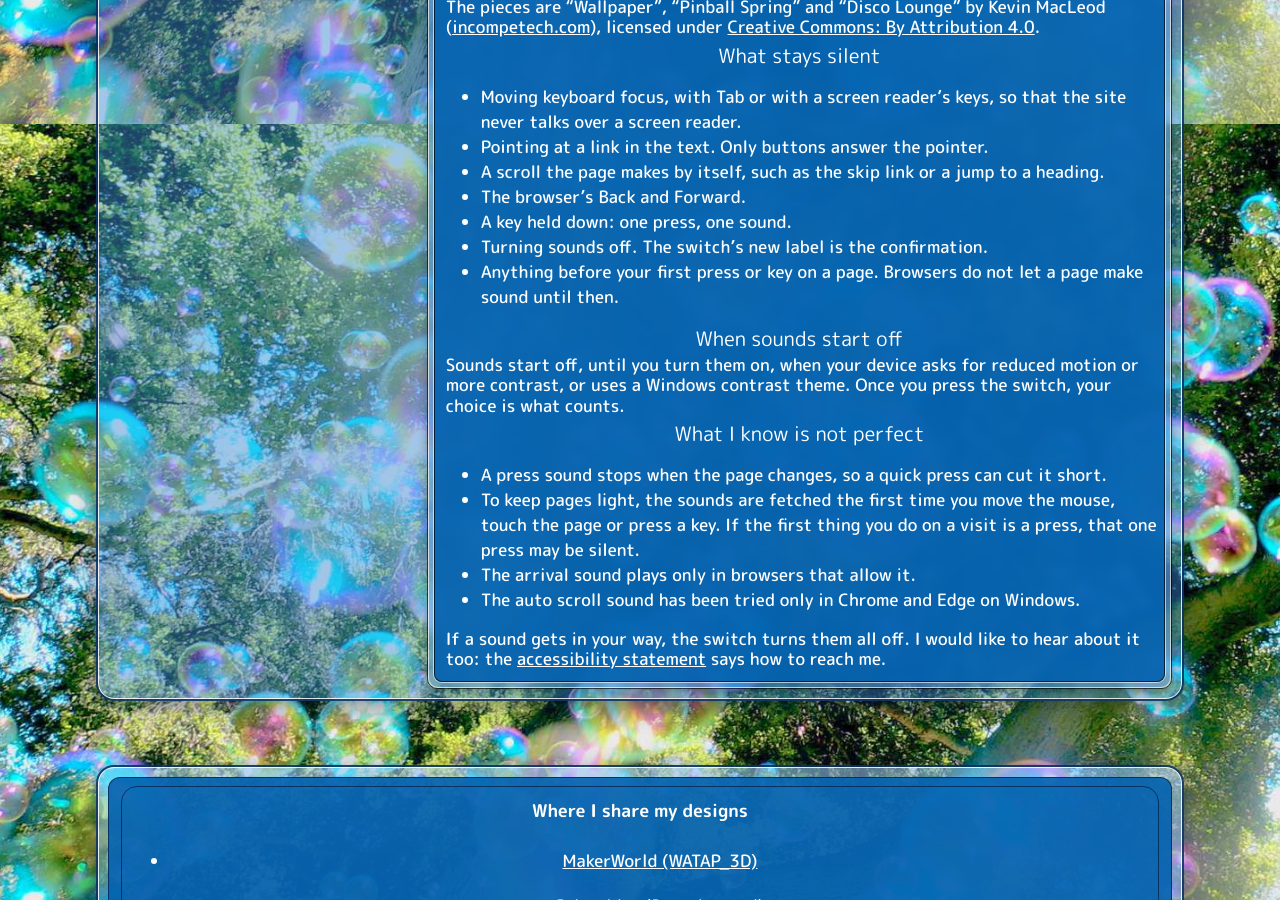
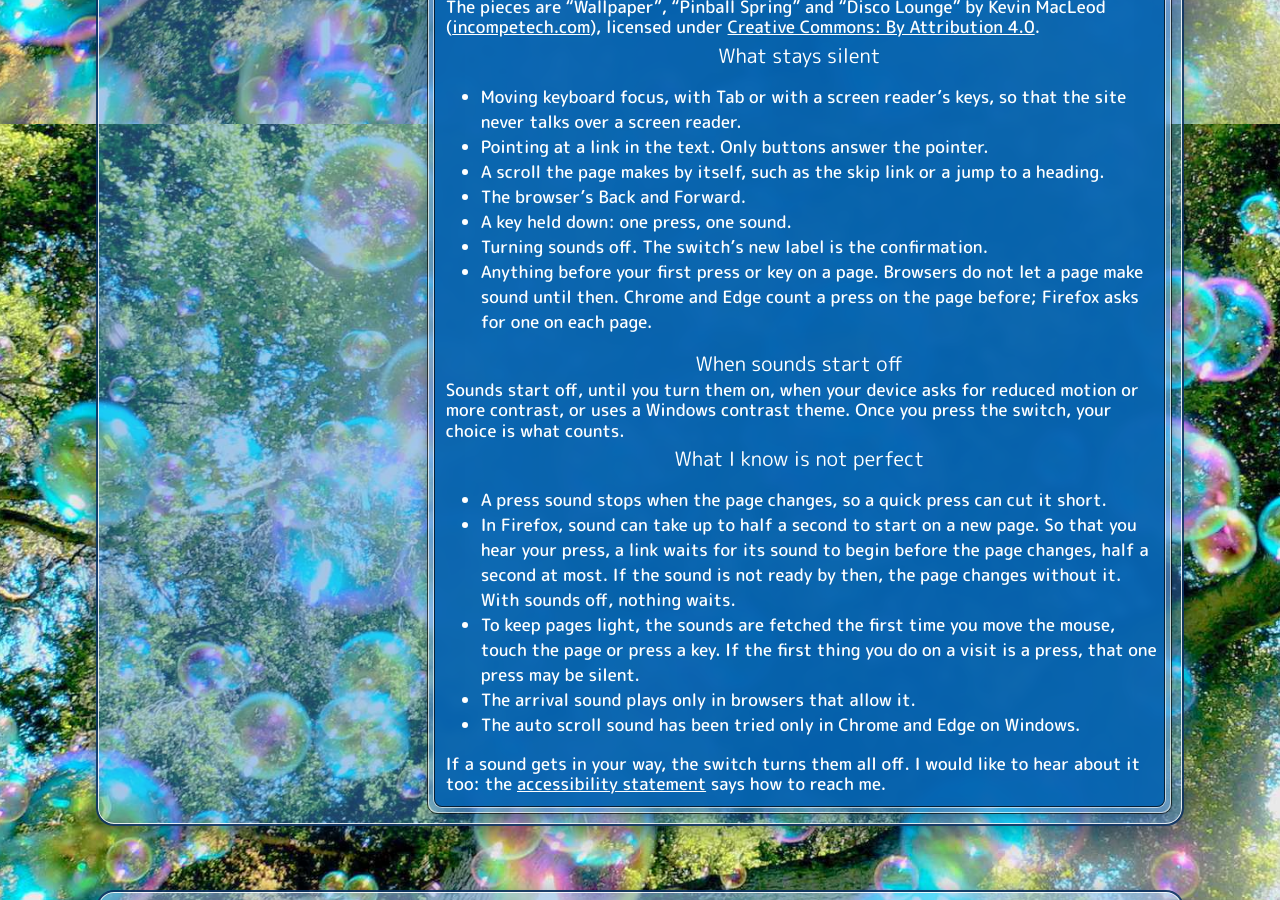
Before and after one commit to BrennenJohnston/brennenjohnston.github.io, a Jekyll site: the page built from sounds.md, in a window 1280 px wide and 900 px high, scrolled down 3476 px. Built offline with Jekyll 4.4.1, drawn with Linux system fonts in a browser that asks for light colours; part of the change alters nothing that is shown.

Commit message:
Let a link wait for its press sound in Firefox
Firefox starts sound on a page 50 to 650 ms after the first press on it,
and a menu link leaves the page sooner, so menu presses were often silent
there. Where sound is not yet running at the click, a link now keeps its
page until its press sound has played its first 60 ms, half a second at
most. Chrome and Edge are unchanged, and with sounds off nothing waits.

The sounds page says so, and says that Chrome and Edge count a press on
the page before while Firefox asks for one on each page. Ledger lines L90
to L92.

```diff
--- a/assets/js/sound.js
+++ b/assets/js/sound.js
@@ -383,6 +383,11 @@ const SOUNDS_TEXT = { on: 'Sounds: on', off: 'Sounds: off' };
 let _soundsOn = true;
 /** The last control a press sounded for, so its click does not sound again. */
 let _pressHeard = null;
+/**
+ * The last press's sound: its control, when it was pressed, when the sound
+ * began or whether it failed, and a promise kept once it has done either.
+ */
+let _pressSound = null;
 
 /**
  * Whether sounds start on. A saved choice wins. With none saved they start
@@ -498,12 +503,29 @@ function _pressTarget(event) {
 const _plain = (event) =>
   !(event.ctrlKey || event.shiftKey || event.altKey || event.metaKey);
 
+// A link to another page of this site, opened in this tab: not a download,
+// and not a place on this same page.
+function _leadsToAnotherPage(link) {
+  if (link.origin !== location.origin || link.target) return false;
+  if (link.hasAttribute('download')) return false;
+  const here = link.pathname === location.pathname;
+  return !(here && link.search === location.search);
+}
+
 function _playPress(el) {
+  _pressSound = null;
   if (!_soundsOn) return;
   const set = el.matches(BIG_BUTTONS) ? 'buttons' : 'links';
-  playKeySound(set).catch((error) => {
-    console.warn('[Sounds] A press sound did not play:', error);
-  });
+  const sound = { el, at: performance.now(), begunAt: null, failed: false };
+  sound.begun = playKeySound(set)
+    .then(() => {
+      sound.begunAt = performance.now();
+    })
+    .catch((error) => {
+      sound.failed = true;
+      console.warn('[Sounds] A press sound did not play:', error);
+    });
+  _pressSound = sound;
 }
 
 function _installPressSounds() {
@@ -549,6 +571,71 @@ function _installPressSounds() {
   for (const [type, fn] of listeners) {
     document.addEventListener(type, fn, true);
   }
+}
+
+// The link's wait. This block and its one call in _startSounds are the
+// whole of it: take both out and it is gone.
+// A plain press on a link to another page of this site, in a browser whose
+// sound is not yet running on the page at the click, keeps the page until
+// the press sound has begun and played its first 60 ms, the loud part. A
+// sound that has not begun half a second after the press is given up.
+// Firefox can take that long to start sound on a page, and leaves the page
+// sooner, so without the wait its press is often not heard.
+const LINK_WAIT_MS = 500;
+const LINK_HEARD_MS = 60;
+
+/**
+ * How much longer, from now, a link pressed for another page waits for its
+ * press sound: once the sound has begun, until it has played 60 ms; before
+ * that, until half a second after the press; for a sound that failed, not
+ * at all.
+ * @param {{sincePressMs: number, sinceBegunMs: number|null,
+ *   failed: boolean}} sound
+ * @returns {number} ms to wait
+ */
+export function linkWaitMs({ sincePressMs, sinceBegunMs, failed }) {
+  if (failed) return 0;
+  if (sinceBegunMs !== null) return Math.max(0, LINK_HEARD_MS - sinceBegunMs);
+  return Math.max(0, LINK_WAIT_MS - sincePressMs);
+}
+
+function _linkWait(sound) {
+  const now = performance.now();
+  return linkWaitMs({
+    sincePressMs: now - sound.at,
+    sinceBegunMs: sound.begunAt === null ? null : now - sound.begunAt,
+    failed: sound.failed,
+  });
+}
+
+function _installLinkWait() {
+  // On the window, after the page's own handlers, so a click one of them
+  // has taken (Pop out) is left alone.
+  window.addEventListener('click', (event) => {
+    const sound = _pressSound;
+    const link = event.target?.closest?.('a[href]');
+    if (!sound || sound.el !== link || event.defaultPrevented) return;
+    if (!event.isTrusted || event.button !== 0 || !_plain(event)) return;
+    if (!_leadsToAnotherPage(link)) return;
+    // Chrome and Edge run their sound from the moment it is made: the press
+    // sound starts in time, and nothing waits.
+    if (_context?.state === 'running') return;
+    const waitMs = _linkWait(sound);
+    if (!waitMs) return;
+    event.preventDefault();
+    let gone = false;
+    const go = () => {
+      if (gone) return;
+      gone = true;
+      location.assign(link.href);
+    };
+    // Given up unless the sound begins first; once it has, its 60 ms.
+    const giveUp = setTimeout(go, waitMs);
+    sound.begun.then(() => {
+      clearTimeout(giveUp);
+      setTimeout(go, _linkWait(sound));
+    });
+  });
 }
 
 // Scrolling by hand ticks a line at a time: a tick for every 40 px the page
@@ -787,11 +874,7 @@ function _installArrival() {
     if (!link || !event.isTrusted || event.button !== 0 || !_plain(event)) {
       return;
     }
-    if (link.origin !== location.origin || link.target) return;
-    if (link.hasAttribute('download')) return;
-    // A place on this same page is not another page.
-    const here = link.pathname === location.pathname;
-    if (here && link.search === location.search) return;
+    if (!_leadsToAnotherPage(link)) return;
     try {
       sessionStorage.setItem(ARRIVE_KEY, String(Date.now()));
     } catch (error) {
@@ -1255,6 +1338,7 @@ function _startSounds() {
     })
   );
   _installPressSounds();
+  _installLinkWait();
   _installScrollTicks();
   _installTypingSounds();
   _installHoverSounds();
--- a/sounds.md
+++ b/sounds.md
@@ -138,7 +138,7 @@ The pieces are "Wallpaper", "Pinball Spring" and "Disco Lounge" by Kevin MacLeod
 - The browser's Back and Forward.
 - A key held down: one press, one sound.
 - Turning sounds off. The switch's new label is the confirmation.
-- Anything before your first press or key on a page. Browsers do not let a page make sound until then.
+- Anything before your first press or key on a page. Browsers do not let a page make sound until then. Chrome and Edge count a press on the page before; Firefox asks for one on each page.
 
 ## When sounds start off
 
@@ -147,6 +147,7 @@ Sounds start off, until you turn them on, when your device asks for reduced moti
 ## What I know is not perfect
 
 - A press sound stops when the page changes, so a quick press can cut it short.
+- In Firefox, sound can take up to half a second to start on a new page. So that you hear your press, a link waits for its sound to begin before the page changes, half a second at most. If the sound is not ready by then, the page changes without it. With sounds off, nothing waits.
 - To keep pages light, the sounds are fetched the first time you move the mouse, touch the page or press a key. If the first thing you do on a visit is a press, that one press may be silent.
 - The arrival sound plays only in browsers that allow it.
 - The auto scroll sound has been tried only in Chrome and Edge on Windows.
```
Also changed, not shown: README.md.
